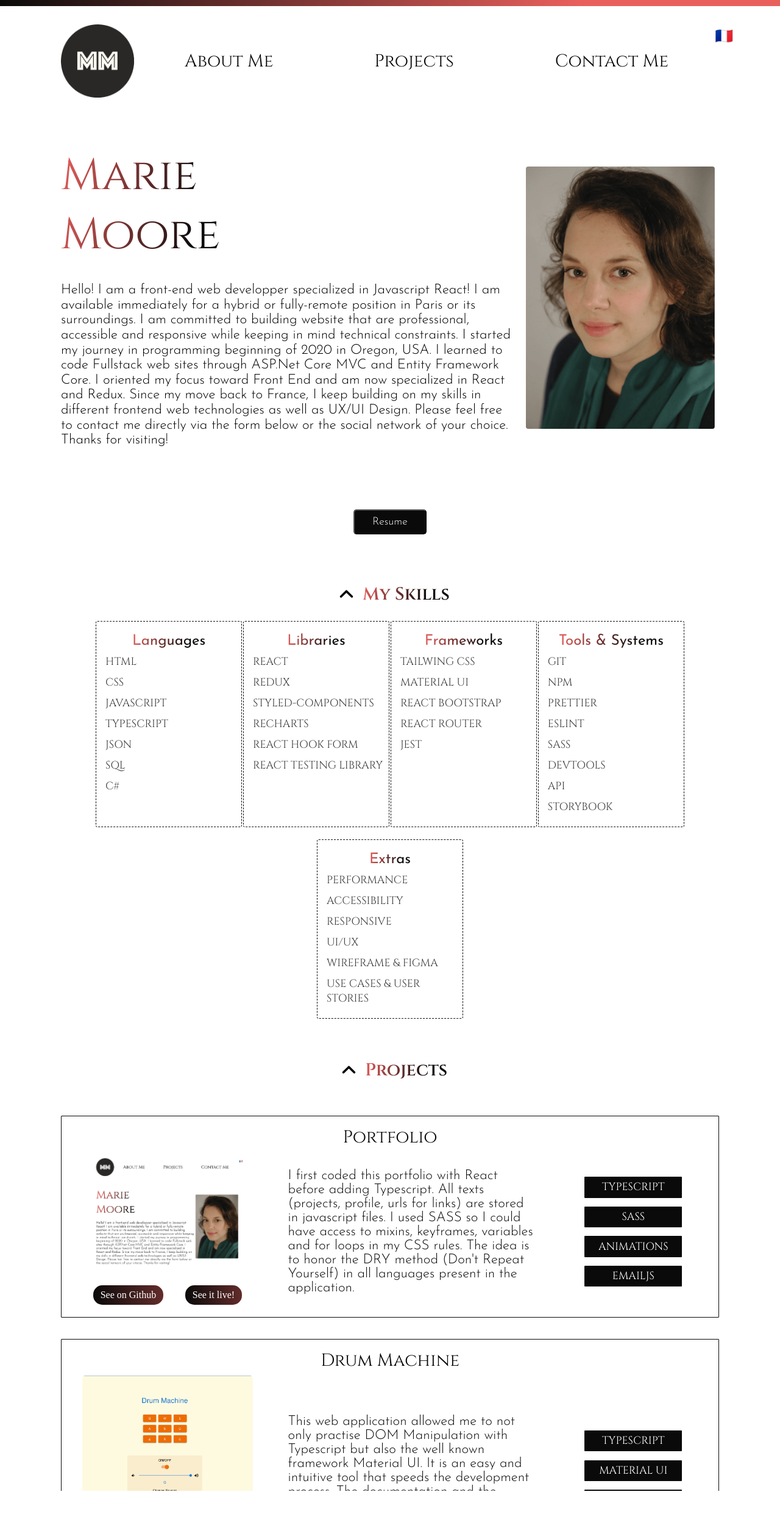
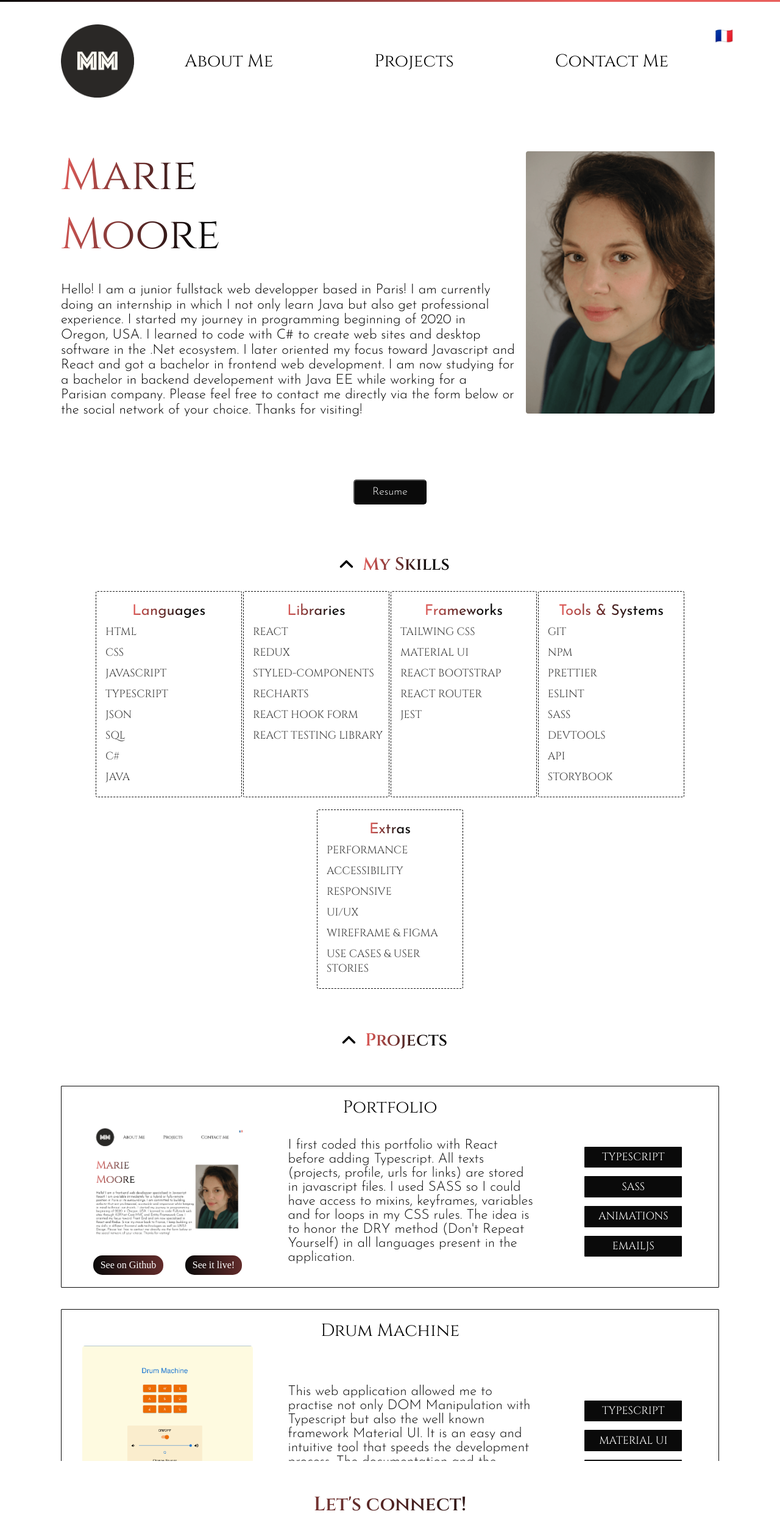
Before and after one commit to MarieRodiet/Portfolio, a React (Create React App) app: page /#/ in a window 1280 px wide. Shown: the top 2500 px of the page at 61% size. Built offline with nearby package versions, Linux system fonts and the light colour scheme.

Commit message:
Updated Profile and Skills

```diff
--- a/package.json
+++ b/package.json
@@ -2,7 +2,7 @@
   "name": "portfolio",
   "version": "0.1.0",
   "private": true,
-  "homepage": "https://mariemoore.site/",
+  "homepage": "https://mariemoore.site",
   "dependencies": {
     "@types/jest": "^29.2.0",
     "@types/node": "^18.11.7",
--- a/src/components/ProjectsSection.tsx
+++ b/src/components/ProjectsSection.tsx
@@ -1,22 +1,15 @@
 import { useState } from 'react'
 import { projects } from '../data/projects'
 import { ReactComponent as Arrow } from '../assets/SVG/angle-down-solid.svg'
-import { motion, useScroll } from 'framer-motion'
 
 type Props = {
   isEnglish: boolean
 }
 export default function ProjectsSection({ isEnglish }: Props) {
   const [toggled, updateToggle] = useState(false)
-    const { scrollYProgress } = useScroll()
+
   return (
-    <>
       <section  className="projectsSection">
-        <motion.div
-             className="progress-bar"
-            style={{ scaleX: scrollYProgress }}
-
-        />
         <div className="projectsSection-header">
           <Arrow
             onKeyDown={() => updateToggle(!toggled)}
@@ -80,6 +73,5 @@ export default function ProjectsSection({ isEnglish }: Props) {
           </div>
         ) : null}
       </section>
-    </>
   )
 }
--- a/src/data/profile.js
+++ b/src/data/profile.js
@@ -3,6 +3,6 @@ export const profile = {
   email: 'mailto:marie.rodiet@gmail.com',
   linkedIn: 'https://www.linkedin.com/in/marie-rodiet-moore/',
   github: 'https://github.com/MarieRodiet',
-  an: `Hello!  I am a front-end web developper specialized in Javascript React! I am available immediately for a hybrid or fully-remote position in Paris or its surroundings. I am committed to building website that are professional, accessible and responsive while keeping in mind technical constraints. I started my journey in programming beginning of 2020 in Oregon, USA. I learned to code Fullstack web sites through ASP.Net Core MVC and Entity Framework Core. I oriented my focus toward Front End and am now specialized in React and Redux. Since my move back to France, I keep building on my skills in different frontend web technologies as well as UX/UI Design. Please feel free to contact me directly via the form below or the social network of your choice. Thanks for visiting!`,
-  fr: "Bonjour! Je suis une développeuse web Front End spécialisée en Javascript React. Je suis disponible immédiatement pour un poste en CDD ou CDI à Paris en hybrid ou full-remote! Je m'engage à créer des sites professionnels, accessibles et responsive en gardant en tête les contraintes techniques. J'ai débuté ma reconversion début 2020 aux USA dans la programmation de site web Full Stack. A l'époque je codais des applications web connectée à une base de données a travers ASP.NET Core MVC et Entity Framework Core. Je me suis graduellement orientée vers le Front End puis spécialisée en React et Redux. Depuis mon retour en France, je monte quotidiennement en compétence notamment dans le Web Design. N'hésitez pas à me contacter par le formulaire ou le réseau social de votre choix! Merci de votre visite!",
+  an: `Hello!  I am a junior fullstack web developper based in Paris! I am currently doing an internship in which I not only learn Java but also get professional experience. I started my journey in programming beginning of 2020 in Oregon, USA. I learned to code with C# to create web sites and desktop software in the .Net ecosystem. I later oriented my focus toward Javascript and React and got a bachelor in frontend web development. I am now studying for a bachelor in backend developement with Java EE while working for a Parisian company. Please feel free to contact me directly via the form below or the social network of your choice. Thanks for visiting!`,
+  fr: "Bonjour! Je suis une développeuse fullstack actuellement en alternance pour apprendre Java et gagner en expérience professionnelle. J'ai débuté mon aventure dans la programmation début 2020 aux USA. A l'époque je codais des applications web et des logiciels desktop dans l'écosysteme de .Net. Je me suis graduellement orientée vers Javascript et React pour ensuite obtenir une licence dans le developpement front. Je suis désormais étudiante en licence backend avec le langage Java tout en travaillant dans une entreprise Parisienne. N'hésitez pas à me contacter par le formulaire ou le réseau social de votre choix! Merci de votre visite!",
 }
--- a/src/data/projects.js
+++ b/src/data/projects.js
@@ -17,7 +17,7 @@ export const projects = [
   {
     img: Portfolio,
     name: 'Portfolio',
-    fr: "J'ai tout d'abord codé mon portfolio en React avant d'ajouter Typescript. Tous les textes (projets, profile, urls des liens etc) sont stockés dans des fichiers Javascript. J'ai utilisé SASS pour avoir accès aux mixins, keyframes, variables et fonctions for dans mes règles CSS. L'idée est d'honorer la méthode DRY (Don't Repeat Yourself) dans chaque language utilisé. ",
+    fr: "J'ai tout d'abord codé mon portfolio en React avant d'ajouter le superset Typescript. Tous les textes (projets, profile, urls des liens etc) sont stockés dans des fichiers Javascript. J'ai utilisé SASS pour avoir accès aux mixins, keyframes, variables et fonctions dans mes règles CSS. L'idée est d'honorer la méthode DRY (Don't Repeat Yourself) dans chaque language utilisé. ",
     en: "I first coded this portfolio with React before adding Typescript. All texts (projects, profile, urls for links) are stored in javascript files. I used SASS so I could have access to mixins, keyframes, variables and for loops in my CSS rules. The idea is to honor the DRY method (Don't Repeat Yourself) in all languages present in the application.",
     tags: ['TYPESCRIPT', 'SASS', 'ANIMATIONS', 'EMAILJS'],
     website: 'https://mariemoore.site',
@@ -26,7 +26,7 @@ export const projects = [
     img: DrumMachine,
     name: 'Drum Machine',
     fr: "Cette application web m'a permit non seulement de pratiquer Typescript avec un accent sur la manipulation du DOM mais surtout de découvrir la fameuse framework Material UI. Cette dernière se prend en main très rapidement grâce à une documentation claire et de nombreux exemples. ",
-    en: 'This web application allowed me to not only practise DOM Manipulation with Typescript but also the well known framework Material UI. It is an easy and intuitive tool that speeds the development process. The documentation and the numerous examples made it very accessible.',
+    en: 'This web application allowed me to practise not only DOM Manipulation with Typescript but also the well known framework Material UI. It is an easy and intuitive tool that speeds the development process. The documentation and the numerous examples made it very accessible.',
     tags: ['TYPESCRIPT', 'MATERIAL UI', 'DOM'],
     website: 'https://marierodiet.github.io/drum-machine/',
     url: 'https://github.com/MarieRodiet/drum-machine',
--- a/src/data/skills.js
+++ b/src/data/skills.js
@@ -2,7 +2,16 @@ export const skills = [
   {
     en: 'Languages',
     fr: 'Langages',
-    skills: ['HTML', 'CSS', 'JAVASCRIPT', 'TYPESCRIPT', 'JSON', 'SQL', 'C#'],
+    skills: [
+      'HTML',
+      'CSS',
+      'JAVASCRIPT',
+      'TYPESCRIPT',
+      'JSON',
+      'SQL',
+      'C#',
+      'JAVA',
+    ],
   },
   {
     en: 'Libraries',
--- a/src/pages/App.tsx
+++ b/src/pages/App.tsx
@@ -8,17 +8,22 @@ import Footer from '../components/Footer'
 import ProjectsSection from '../components/ProjectsSection'
 import FormSection from '../components/FormSection'
 import React from 'react'
-
+import { motion, useScroll } from 'framer-motion'
 import SocialMedia from '../components/SocialMedia'
 
 export default function App() {
   const [isEnglish, toggleLanguage] = useState(true)
+  const { scrollYProgress } = useScroll()
   const handleLanguageChange = () => {
     toggleLanguage(!isEnglish)
   }
 
   return (
     <div className="App" id="outer-container">
+      <motion.div
+        className="progress-bar"
+        style={{ scaleX: scrollYProgress }}
+      />
       <HashRouter>
         <Nav
           handleLanguageChange={handleLanguageChange}
--- a/src/style/components/_nav.scss
+++ b/src/style/components/_nav.scss
@@ -63,7 +63,7 @@
 
   @media (min-width: map-get($breakpoints, desktop)) {
     padding: 40px 100px;
-        max-width: 1400px;
+    max-width: 1400px;
     margin: 0 auto;
     &-logo {
       max-width: 120px;
@@ -162,3 +162,15 @@ Note: Beware of modifying this element as it can break the animations - you shou
     }
   }
 }
+
+.progress-bar {
+  position: fixed;
+  content: '';
+  z-index: 100;
+  top: 0;
+  left: 0;
+  right: 0;
+  height: 3px;
+  @include scrollgradient();
+  transform-origin: 0%;
+}
--- a/src/style/components/_projectsSection.scss
+++ b/src/style/components/_projectsSection.scss
@@ -179,16 +179,3 @@
     }
   }
 }
-
-.progress-bar {
-  position: fixed;
-  content: "";
-  z-index: 100;
-  top: 0;
-  left: 0;
-  right: 0;
-  height: 10px;
-//   background-color: $red;
-@include scrollgradient();
-  transform-origin: 0%;
-}
--- a/src/style/main.scss
+++ b/src/style/main.scss
@@ -1,6 +1,6 @@
+@import './utils/_variables';
+@import './utils/_mixins';
 @import './base/globals';
-@import './utils/_mixins';
-@import './utils/_variables';
 @import './components/_footer';
 @import './components/_formSection';
 @import './components/profile';
```
Also changed, not shown: 2 other files (tests, documents, lock files or other folders).
